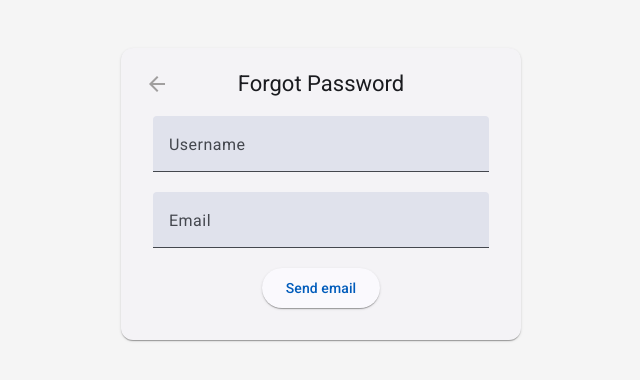
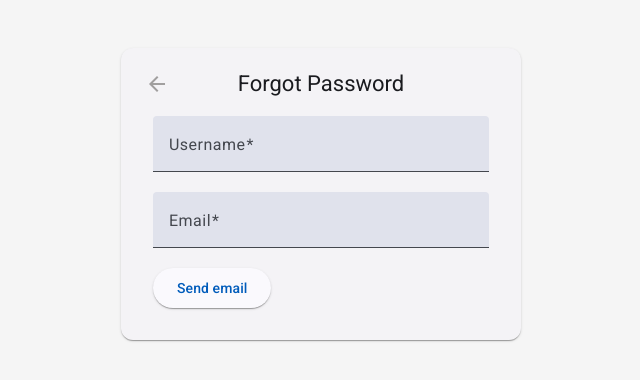
Before and after one commit to vegh-barnabas/see-ucp, an Angular app in the folder client/: page /forgot-password in a window 1280 px wide. Shown: the part 206-586 px from the top of the page, without its empty margins (319-959 px from the left). Built offline with nearby package versions, Linux system fonts and the light colour scheme.

Commit message:
client, server, shared: add forgot password method to service. Implement HTTP request in forgot password component. Add error handling. Add shared ForgotPasswordUser type. Add forgot-password route to server.

```diff
--- a/client/src/app/components/auth/auth.service.ts
+++ b/client/src/app/components/auth/auth.service.ts
@@ -10,4 +10,8 @@ export class AuthService {
   public register(user: Auth.RegisterUser) {
     return this.http.post('/api/register', user);
   }
+
+  public forgotPassword(user: Auth.ForgotPasswordUser) {
+    return this.http.post('/api/forgot-password', user);
+  }
 }
--- a/client/src/app/components/auth/forgot-password/forgot-password.component.html
+++ b/client/src/app/components/auth/forgot-password/forgot-password.component.html
@@ -7,16 +7,26 @@
   </mat-card-title>
 
   <mat-card-content>
+    <form [formGroup]="forgotPasswordForm" (ngSubmit)="onSubmit()">
       <mat-form-field>
         <mat-label>Username</mat-label>
-      <input matInput type="text" />
+        <input type="text" matInput formControlName="username" />
+        @if (username?.hasError('required')) {
+          <mat-error>Username is required</mat-error>
+        }
       </mat-form-field>
 
       <mat-form-field appearance="fill">
         <mat-label>Email</mat-label>
-      <input matInput />
+        <input type="text" matInput formControlName="email" />
+        @if (email?.hasError('required')) {
+          <mat-error>Email is required</mat-error>
+        } @else if (email?.hasError('invalid')) {
+          <mat-error>Please enter a valid email</mat-error>
+        }
       </mat-form-field>
 
-    <button matButton="elevated" class="send-email-button">Send email</button>
+      <button type="submit" matButton="elevated" class="send-email-button">Send email</button>
+    </form>
   </mat-card-content>
 </mat-card>
--- a/client/src/app/components/auth/forgot-password/forgot-password.component.ts
+++ b/client/src/app/components/auth/forgot-password/forgot-password.component.ts
@@ -1,25 +1,69 @@
 import { Component } from '@angular/core';
 import { CommonModule } from '@angular/common';
-
 import { MatCardModule } from '@angular/material/card';
 import { MatButtonModule } from '@angular/material/button';
 import { MatFormFieldModule } from '@angular/material/form-field';
 import { MatInputModule } from '@angular/material/input';
 import { MatIconModule } from '@angular/material/icon';
 import { RouterModule } from '@angular/router';
+import { FormControl, FormGroup, ReactiveFormsModule, Validators } from '@angular/forms';
+
+import { emailValidator } from '@shared/email-validator.directive';
+
+import * as Auth from '@global/auth';
+
+import { AuthService } from '../auth.service';
 
 @Component({
   selector: 'app-forgot-password',
   imports: [
     CommonModule,
+    RouterModule,
+    ReactiveFormsModule,
     MatCardModule,
     MatButtonModule,
     MatFormFieldModule,
     MatInputModule,
     MatIconModule,
-    RouterModule,
   ],
   templateUrl: './forgot-password.component.html',
   styleUrls: ['./forgot-password.component.scss'],
 })
-export class ForgotPasswordComponent {}
+export class ForgotPasswordComponent {
+  public forgotPasswordForm = new FormGroup(
+    {
+      username: new FormControl('', [Validators.required]),
+      email: new FormControl('', [Validators.required, emailValidator()]),
+    },
+    { updateOn: 'submit' },
+  );
+
+  constructor(private authService: AuthService) {}
+
+  public onSubmit() {
+    if (this.forgotPasswordForm.invalid) return;
+
+    console.warn(this.forgotPasswordForm.value);
+
+    const registerUser: Auth.RegisterUser = {
+      username: this.forgotPasswordForm.value.username!,
+      email: this.forgotPasswordForm.value.username!,
+      password: this.forgotPasswordForm.value.username!,
+    };
+
+    this.forgotPassword(registerUser);
+  }
+
+  public forgotPassword(user: Auth.ForgotPasswordUser) {
+    return this.authService.forgotPassword(user).subscribe(console.log);
+  }
+
+  // Form field getters
+  public get username() {
+    return this.forgotPasswordForm.get('username');
+  }
+
+  public get email() {
+    return this.forgotPasswordForm.get('email');
+  }
+}
--- a/client/src/app/components/auth/register/register.component.html
+++ b/client/src/app/components/auth/register/register.component.html
@@ -10,7 +10,7 @@
     <form [formGroup]="registerForm" (ngSubmit)="onSubmit()">
       <mat-form-field>
         <mat-label>Username</mat-label>
-        <input type="text" id="username" matInput formControlName="username" />
+        <input type="text" matInput formControlName="username" />
         @if (username?.hasError('required')) {
           <mat-error>Username is required</mat-error>
         } @else if (username?.hasError('minlength') || username?.hasError('maxlength')) {
```
Also changed, not shown: 2 other files (tests, documents, lock files or other folders). Lines whose indentation alone changed are shown as unchanged.
